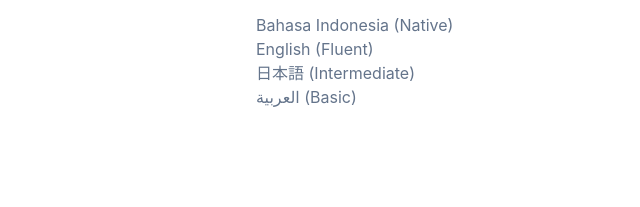
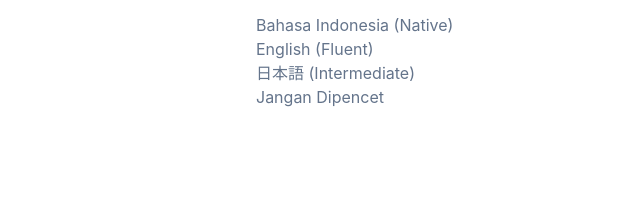
Before and after one commit to faratohen/farizakbar, a website: page index.html in a window 1280 px wide. Shown: the part 1159-1366 px from the top of the page, 400-1040 px from the left. Drawn offline with Linux system fonts and the light colour scheme.

Commit message:
Update index.html

```diff
--- a/index.html
+++ b/index.html
@@ -148,7 +148,7 @@
     <li>Bahasa Indonesia (Native)</li>
     <li>English (Fluent)</li>
     <li>日本語 (Intermediate)</li>
-    <li>العربية (Basic)</li>
+    <li><button onclick="window.alert('Ini biodatanya Fariz')">Jangan Dipencet</button></li>
   </ul>
 </div>
         </div>
```
